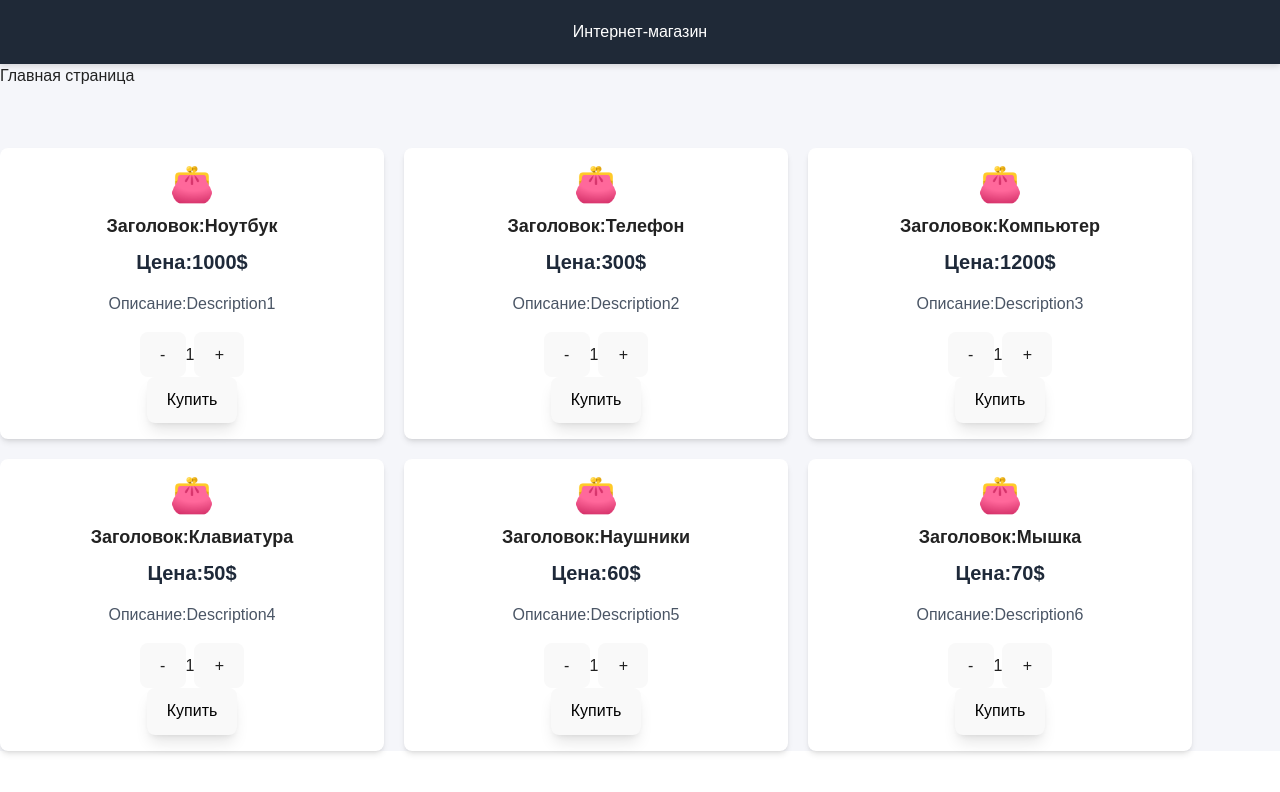
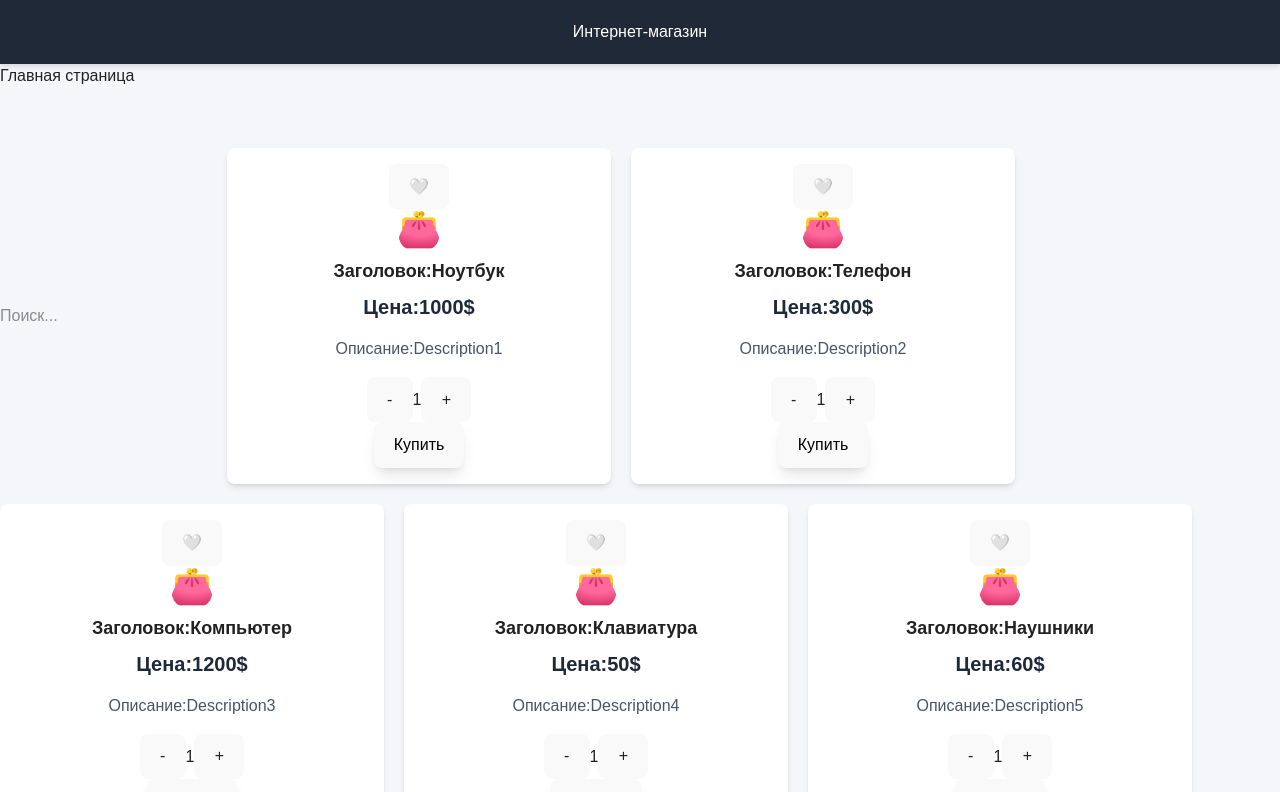
Before and after one commit to kirillmikulich8-beep/firstProjectReact, a React (Vite) app: page / in a window 1280 px wide. Shown: the top 792 px of the page. Built offline with nearby package versions, Linux system fonts and the light colour scheme.

Commit message:
реализован поиск

```diff
--- a/src/Header.jsx
+++ b/src/Header.jsx
@@ -6,6 +6,7 @@ function Header(){
         <header>
             Интернет-магазин
         </header>
+
     )
 }
 
--- a/src/components/MyList.jsx
+++ b/src/components/MyList.jsx
@@ -1,13 +1,34 @@
 import { useState } from "react"
+import { useEffect } from "react"
+import SearchBlock from "./SearchBlock"
+
 
 
 function MyList() {
 
-    const [items,setItems] = useState([
-        {id:"1",name:"один",price:213},
+    const [items,setItems] = useState([])
+    const [filteredItems,setFilteredItems] = useState([])
+    const [search,setSearch] = useState("")
+
+
+
+
+    useEffect(()=>{
+        console.log("Загрузилась страница MyList")
+        setTimeout(()=>{
+            const data=
+        [{id:"1",name:"один",price:213},
         {id:"2",name:"два",price:413},
-        {id:"3",name:"три",price:725}
-    ])
+        {id:"3",name:"три",price:725}]
+        setItems(data)
+        setFilteredItems(data)
+        },3000)
+
+
+
+    },[])
+
+
 
 
 
@@ -20,9 +41,16 @@ function MyList() {
     }
 
 
+
+    if(items.length==0){
+        return <h3>Загрузка...</h3>
+    }
+
     return(
         <div className="flex flex-col gap-10 w-50">
-            {items.map((item)=>(
+            <h2>Состояние useEffect</h2>
+            <SearchBlock items={items} setSearchFilter={setFilteredItems}/>
+            {filteredItems.map((item)=>(
                 <div key={item["id"]}  className="border border-rose-500">
                     <h2 >{item["name"]}</h2>
                     <p>{item["price"]}$</p>
--- /dev/null
+++ b/src/components/SearchBlock.jsx
@@ -0,0 +1,31 @@
+import { useState } from "react"
+
+function SearchBlock({items,setSearchFilter}) {
+    const [query,setQuery] = useState("test")
+
+
+    function handleChange(event){
+        const value = event.target.value
+        const listFiltered = items.filter(item=>
+                item.name.toLowerCase().includes(value.toLowerCase())
+            )
+
+
+        setSearchFilter(listFiltered)
+        setQuery(value)
+
+
+
+        console.log(value)
+    }
+
+    return(
+        <input type="text"
+        value={query}
+        placeholder="Поиск..."
+        onChange={handleChange}
+        />
+    )
+}
+
+export default SearchBlock
--- /dev/null
+++ b/src/components/SearchBlock2.jsx
@@ -0,0 +1,31 @@
+import { useState } from "react"
+
+function SearchBlock2({cards,setSearchFilter}) {
+    const [query,setQuery] = useState("")
+
+
+    function handleChange(event){
+        const value = event.target.value
+        const listFiltered = cards.filter(card=>
+                card.title.toLowerCase().includes(value.toLowerCase())
+            )
+
+
+        setSearchFilter(listFiltered)
+        setQuery(value)
+
+
+
+        console.log(value)
+    }
+
+    return(
+        <input type="text"
+        value={query}
+        placeholder="Поиск..."
+        onChange={handleChange}
+        />
+    )
+}
+
+export default SearchBlock2
--- a/src/components/blocks/ProductCard.jsx
+++ b/src/components/blocks/ProductCard.jsx
@@ -1,9 +1,16 @@
 import ProductCount from "../ui/ProductCount"
 import ProductList from "./ProductList"
-function ProductCard({title,price,description}) {
+function ProductCard({title,price,description,isShaded,setShaded}) {
 
     return(
+
+
+
         <div className="bg-white shadow-md rounded-lg p-4 max-w-sm w-full text-center">
+        { isShaded==true
+      ? <button onClick={()=>setShaded(false)}>❤️</button>
+      : <button onClick={()=>setShaded(true)}>🤍</button>
+      }
         {/* Иконка */}
         <div className="text-4xl mb-2">👛</div>
 
@@ -23,6 +30,7 @@ function ProductCard({title,price,description}) {
         </button>
 
       </div>
+
     )
 }
 
--- a/src/components/blocks/ProductList.jsx
+++ b/src/components/blocks/ProductList.jsx
@@ -1,9 +1,27 @@
 import ProductCard from "./ProductCard"
+import { useEffect } from "react"
+import SearchBlock2 from "../SearchBlock2"
+import { useState } from "react"
+
 
 function ProductList() {
 
+
+
+
+
+  const [cards,setCards] = useState([])
+    const [filteredCards,setFilteredCards] = useState([])
+    const [search,setSearch] = useState("")
+
+
+
+
+    useEffect(()=>{
+
+        setTimeout(()=>{
           const cards=[
-    {id:"1",title:"Ноутбук",price:"1000$",description:"Description1"},
+            {id:"1",title:"Ноутбук",price:"1000$",description:"Description1",},
             {id:"2",title:"Телефон",price:"300$",description:"Description2"},
             {id:"3",title:"Компьютер",price:"1200$",description:"Description3"},
             {id:"4",title:"Клавиатура",price:"50$",description:"Description4"},
@@ -11,14 +29,31 @@ function ProductList() {
             {id:"6",title:"Мышка",price:"70$",description:"Description6"}
 
           ]
+        setCards(cards)
+        setFilteredCards(cards)
+        },3000)
+
+
+
+    },[])
+
+
+
+
+
+
     return(
 
         <div className='flex flex-wrap gap-5 mt-15'>
-      {cards.map((card)=>(
+          <SearchBlock2 cards={cards} setSearchFilter={setFilteredCards}/>
+      {filteredCards.map((card)=>(
+
         <ProductCard
+
         title={card.title}
         price={card.price}
         description={card.description}
+
         />
 
 
--- a/src/components/ui/Counter.jsx
+++ b/src/components/ui/Counter.jsx
@@ -1,9 +1,16 @@
 import { useState } from "react"
 import CounterView from "../CounterView"
 import CounterButtons from "../CounterButtons"
+import { useEffect } from "react"
+
 
 function Counter () {
     const [count,setCount] = useState(0)
+
+    useEffect(()=>{
+        console.log("Значение count = ",count)
+    }, [count])
+
 
     return(
         <div className="p-4">
--- /dev/null
+++ b/src/components/ui/OnChangeComp.jsx
@@ -0,0 +1,19 @@
+
+
+function OnChangeComp() {
+
+    function handleChange(event){
+        console.log(event.target.value)
+    }
+
+    return (
+        <div>
+            <h2>Событие onChange</h2>
+            <input type="text"
+             placeholder="Введите текст"
+             onChange={handleChange}
+             />
+        </div>
+    )
+}
+export default OnChangeComp
--- a/src/pages/Education.jsx
+++ b/src/pages/Education.jsx
@@ -4,8 +4,14 @@ import ComponentUseState from "../components/ComponentUseState"
 import SampleBlockUseState from "../components/SampleBlockUseState"
 import Counter from "../components/ui/Counter"
 import MyList from "../components/MyList"
+import OnChangeComp from "../components/ui/OnChangeComp"
+import { useEffect } from "react"
+
 
 function Education() {
+    useEffect(()=>{
+      console.log("Страница Education загрузилась")
+    }, [])
 
     return(
         <div className="flex flex-col gap-10">
@@ -19,6 +25,7 @@ function Education() {
         <SampleBlockUseState/>
         <Counter/>
         <MyList/>
+        <OnChangeComp/>
         </div>
     )
 }
--- a/src/pages/Main.jsx
+++ b/src/pages/Main.jsx
@@ -1,14 +1,16 @@
 import Header from "../Header"
 import ProductList from "../components/blocks/ProductList"
-
-
+import { useState } from "react"
+import ProductCard from "../components/blocks/ProductCard"
 function Main() {
-
+    const[isShaded,setShaded]= useState(true)
     return(
         <div>
             <Header/>
             <h2>Главная страница</h2>
-            <ProductList/>
+            <ProductList />
+
+
         </div>
     )
 }
```
Lines whose indentation alone changed are shown as unchanged.
